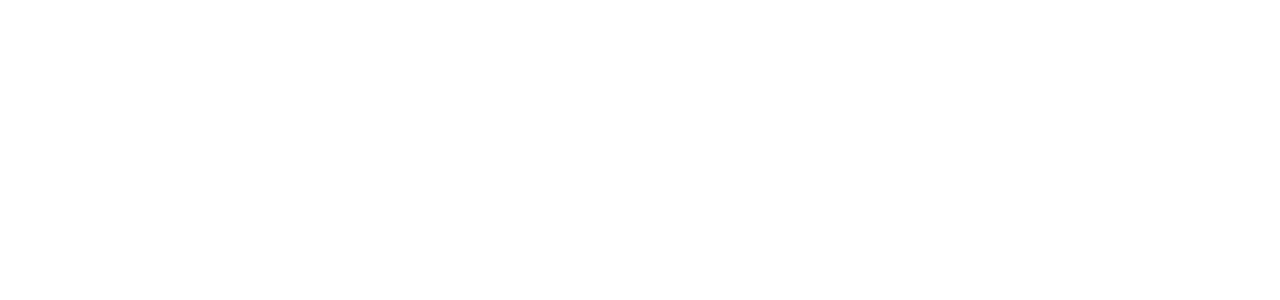
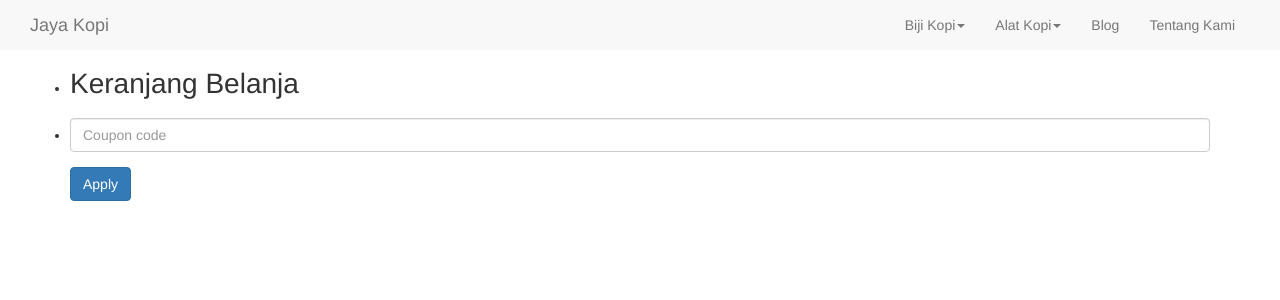
Before and after one commit to putra-chan/belajar, a PHP site: page /layout/user/cart/cart.php in a window 1280 px wide. Before the commit the part shown is empty. Shown: the top 300 px of the page. Run offline with PHP 8.4, Linux system fonts and the light colour scheme.

Commit message:
cart add

```diff
--- /dev/null
+++ b/asset/css/css-layout/cart/cart.css
@@ -0,0 +1,7 @@
+*{
+  margin: 0;
+  padding: 0;
+}
+.float-right{
+  float: right;
+}
--- a/index.php
+++ b/index.php
@@ -5,6 +5,7 @@
     <meta name="viewport" content="width=device-width, initial-scale=1">
     <title>Jaya Kopi</title>
     <link rel="stylesheet" href="https://fonts.googleapis.com/css?family=Open+Sans:400,700">
+    <link rel="stylesheet" href="https://cdnjs.cloudflare.com/ajax/libs/font-awesome/4.7.0/css/font-awesome.min.css">
     <link rel="stylesheet" href="asset/bootstrap/css/bootstrap.min.css">
     <link rel="stylesheet" href="asset/css/normalize/normalize.css">
     <link rel="stylesheet" href="asset/css/sl-mp.min.css">
@@ -197,7 +198,7 @@
                             <h3><a href="layout/user/detail_kopi/detail_kopi.php" style="color:black">Kopi Lanang Sumatera Utara</a></h3>
                           </div>
                           <div class="col-xs-12 col-md-12">
-                            <p>Bintang</p>
+                            <p>Rank : <i class="fa fa-star"></i></p>
                           </div>
                           <div class="col-xs-12 col-md-12">
                             <p>Harga</p>
--- a/layout/user/cart/cart.php
+++ b/layout/user/cart/cart.php
@@ -3,11 +3,12 @@
   <head>
     <meta charset="utf-8">
     <meta name="viewport" content="width=device-width, initial-scale=1">
-    <title>Jaya Kopi</title>
+    <title>Jual Kopi | Jaya Kopi</title>
     <link rel="stylesheet" href="https://fonts.googleapis.com/css?family=Open+Sans:400,700">
-    <link rel="stylesheet" href="asset/bootstrap/css/bootstrap.min.css">
-    <link rel="stylesheet" href="asset/css/normalize/normalize.css">
-    <link rel="stylesheet" href="asset/css/sl-mp.min.css">
+    <link rel="stylesheet" href="../../../asset/bootstrap/css/bootstrap.min.css">
+    <link rel="stylesheet" href="../../../asset/css/normalize/normalize.css">
+    <link rel="stylesheet" href="../../../asset/css/sl-mp.min.css">
+    <link rel="stylesheet" href="../../../asset/css/css-layout/cart/cart.css">
   </head>
   <body>
     <nav class="nav navbar-default">
@@ -19,16 +20,56 @@
             <span class="icon-bar"></span>
             <span class="icon-bar"></span>
           </button>
+          <a href="../../../index.php" class="navbar-brand">Jaya Kopi</a>
         </div>
-        <div class="collapse navbar-collapse" id="burger-menu">
-          <ul class="nav navbar-nav">
-            <li class=""></li>
+        <div class="collapse navbar-collapse float-right" id="burger-menu">
+          <ul class="nav navbar-nav list">
+            <li class="dropdown"><a href="#" class="dropdown-toggle" data-toggle="dropdown" role="button" aria-haspopup="true" aria-expanded="false">Biji Kopi<span class="caret"></span></a>
+              <ul class="dropdown-menu">
+                <li><a href="../biji-kopi/kopi.php">Semua Kopi</a></li>
+              </ul>
+            </li>
+            <li class="dropdown">
+              <a href="#" class="dropdown-toggle" data-toggle="dropdown" role="button" aria-haspopup="true" aria-expanded="false">Alat Kopi<span class="caret"></span></a>
+              <ul class="dropdown-menu">
+                <li><a href="../alat_kopi/alat_kopi.php">Semua Alat Kopi</a></li>
+                <li><a href="#">Dripper</a></li>
+                <li><a href="#">Espresso Maker</a></li>
+                <li><a href="#">French Press</a></li>
+                <li><a href="#">Grinder</a></li>
+                <li><a href="#">Kettle</a></li>
+                <li><a href="#">Paper Filter</a></li>
+                <li><a href="#">Scale</a></li>
+                <li><a href="#">Server</a></li>
+              </ul>
+            </li>
+            <li><a href="#">Blog</a></li>
+            <li><a href="#">Tentang Kami</a></li>
           </ul>
         </div>
       </div>
     </nav>
-
-    <script type="text/javascript" src="asset/js/jquery.min.js"></script>
-    <script type="text/javascript" src="asset/bootstrap/js/bootstrap.min.js"></script>
+    <!-- Main -->
+    <main class="content">
+      <div class="container">
+        <div class="row">
+          <div class="col-xs-12 col-md-12">
+            <ul>
+              <li><h1>Keranjang Belanja</h1></li>
+              <li>
+                <form class="" action="#" method="post">
+                  <div class="form-group">
+                    <input type="text" name="coupon" class="form-control" placeholder="Coupon code">
+                  </div>
+                  <button type="submit" class="btn btn-primary">Apply</button>
+                </form>
+              </li>
+            </ul>
+          </div>
+        </div>
+      </div>
+    </main>
+    <script type="text/javascript" src="../../../asset/js/jquery.min.js"></script>
+    <script type="text/javascript" src="../../../asset/bootstrap/js/bootstrap.min.js"></script>
   </body>
 </html>
```
